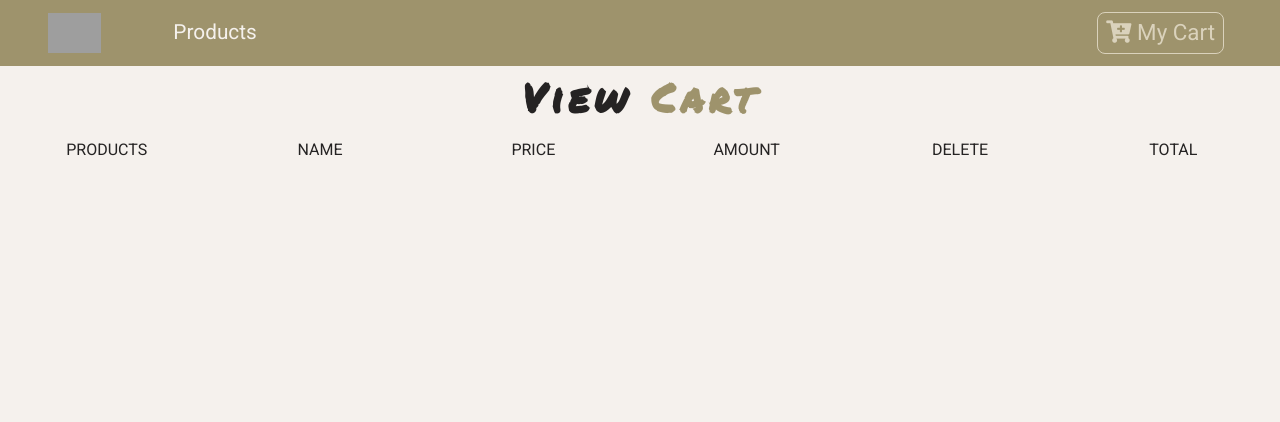
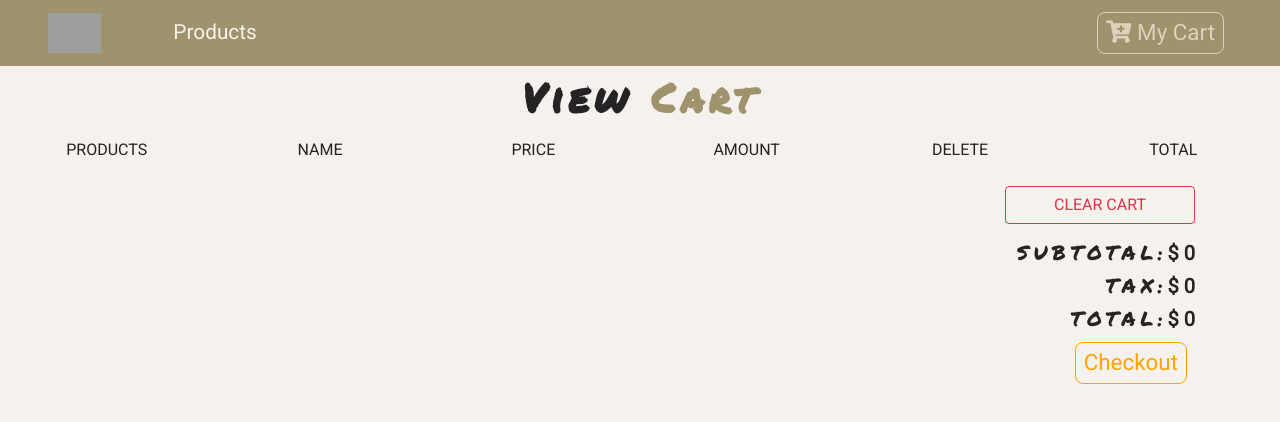
Before and after one commit to Blakem2399/e-commerse, a React (Create React App) app: page /cart in a window 1280 px wide. Shown: the top 422 px of the page. Built offline with nearby package versions, Linux system fonts and the light colour scheme; grey boxes are pictures that could not be loaded.

Commit message:
cart is done.

```diff
--- a/src/components/Cart/Cart.js
+++ b/src/components/Cart/Cart.js
@@ -3,6 +3,7 @@ import Title from '../Title'
 import CartColumns from './CartColumns'
 import {ProductConsumer} from "../../context";
 import CartList from './CartList'
+import CartTotals from './CartTotals'
 
 class Cart extends Component {
     render() {
@@ -16,6 +17,7 @@ class Cart extends Component {
                                 <Title name='View' title='Cart'/>
                                 <CartColumns/>
                                 <CartList value ={value}/>
+                                <CartTotals value = {value}/>
                             </React.Fragment>
                         )
 
--- a/src/components/Cart/CartItem.js
+++ b/src/components/Cart/CartItem.js
@@ -2,7 +2,7 @@ import React from 'react';
 
 export default function CartItem({item,value}) {
     const {id,title,img,price,total,count} = item;
-    const {increment,decrement,removeItem}= value;
+    const {increment,decrement,removeItem} = value;
     return (
 
             <div className="row my-2 text-capitalize text-center">
--- a/src/components/Cart/CartList.js
+++ b/src/components/Cart/CartList.js
@@ -3,7 +3,7 @@ import CartItem from './CartItem'
 
 export default function CartList({value}) {
     const {cart} = value;
-    console.log(value,cart);
+
 
     return (
         <div className='container-fluid'>
--- /dev/null
+++ b/src/components/Cart/CartTotals.js
@@ -0,0 +1,45 @@
+import React from 'react';
+import {Link} from 'react-router-dom'
+import {ButtonContainer} from '../Button'
+export default function CartTotals({value}) {
+    const {cartSubTotal,cartTax,cartTotal,removeAll} = value;
+    return (
+        <React.Fragment>
+            <div className="container">
+                <div className="row">
+                    <div className="col-10 mt-2 ml-sm-5 ml-md-auto col-sm-8 text-capitalize text-right">
+                        <Link to='/'>
+                            <button className="btn btn-outline-danger text-uppercase mb-3 px-5" type='button' onClick={()=>removeAll()}>
+                                Clear Cart
+                            </button>
+                        </Link>
+                        <h5>
+                            <span className="title">
+                                Subtotal:
+                            </span>
+                            <strong>$ {cartSubTotal}</strong>
+                        </h5>
+                        <h5>
+                            <span className="title">
+                                Tax:
+                            </span>
+                            <strong>$ {cartTax}</strong>
+                        </h5>
+                        <h5>
+                            <span className="title">
+                                Total:
+                            </span>
+                            <strong>$ {cartTotal}</strong>
+                        </h5>
+                        <Link to='/'>
+                            <ButtonContainer cart onClick={()=>removeAll()}>
+                                Checkout
+                            </ButtonContainer>
+                        </Link>
+                    </div>
+                </div>
+            </div>
+        </React.Fragment>
+    )
+
+}
--- a/src/context.js
+++ b/src/context.js
@@ -9,12 +9,13 @@ class ProductProvider extends Component {
         detailProduct: detailProduct,
         cart:[],
         cartSubTotal:0,
-        cartTax:0.6,
+        cartTax:0,
         cartTotal:0
 
     };
     componentDidMount() {
         this.setProduct();
+
     }
 
     setProduct = () =>{
@@ -47,20 +48,80 @@ class ProductProvider extends Component {
         product.total = product.count * product.price;
         this.setState(()=>{
             return{products:tempProducts, cart:[...this.state.cart,product]};
-        },()=>{console.log(this.state)});
+        },()=>this.addTotals());
     };
-    increment = (id)=>{
+    increment = id =>{
+        let tempCart = [...this.state.cart];
+        const selectedProduct = tempCart.find(item => item.id === id);
+        const index = tempCart.indexOf(selectedProduct);
+        const product = tempCart[index];
 
-        console.log("increment")
-    };
-    decrement = (id)=>{
-        console.log('decrement')
+        product.count = product.count + 1;
+        product.total = product.count * product.price;
+
+        this.setState(()=>{
+            return{
+                cart:[...tempCart]
+            }
+        },()=> this.addTotals()
+    )};
+    decrement = id =>{
+        let tempCart = [...this.state.cart];
+        const selectedProduct = tempCart.find(item=>item.id === id);
+        const index = tempCart.indexOf(selectedProduct);
+        const product = tempCart[index];
+
+        product.count = product.count - 1;
+        if (product.count <=  0){this.removeItem(id)}
+        else {
+            this.setState(()=>{
+                    return{
+                        cart:[...tempCart]
+                    }
+                },()=> this.addTotals()
+            )
+        }
     };
     removeItem = (id)=>{
-        console.log('remove')
+        let tempProducts = [...this.state.products];
+        let tempCart = [...this.state.cart];
+
+        tempCart = tempCart.filter(item =>item.id !==id);
+        const index = tempProducts.indexOf(this.getItem(id));
+        let removedProduct = tempProducts[index];
+        removedProduct.inCart = false;
+        removedProduct.count = 0;
+        removedProduct.total = 0;
+        this.setState(()=>{
+            return {
+                cart:[...tempCart],
+                products:[...tempProducts]
+            };
+        },()=>this.addTotals())
+
+
     };
-    removeAll = (id)=>{
-        console.log('clear Cart')
+    removeAll = ()=>{
+        this.setState(() => {
+            return{cart:[]};
+        },()=>{
+            this.setProduct();
+            this.addTotals();
+        })
+    };
+    addTotals = ()=>{
+        let subTotal = 0;
+        this.state.cart.map(item =>(subTotal += item.total));
+        const tempTax = subTotal*0.06;
+        const tax = parseFloat(tempTax.toFixed(2));
+        const total = subTotal+tax;
+        this.setState(()=>{
+            return{
+                cartSubTotal:subTotal,
+                cartTax: tax,
+                cartTotal: total
+            }
+        })
     };
 
     render() {
```
